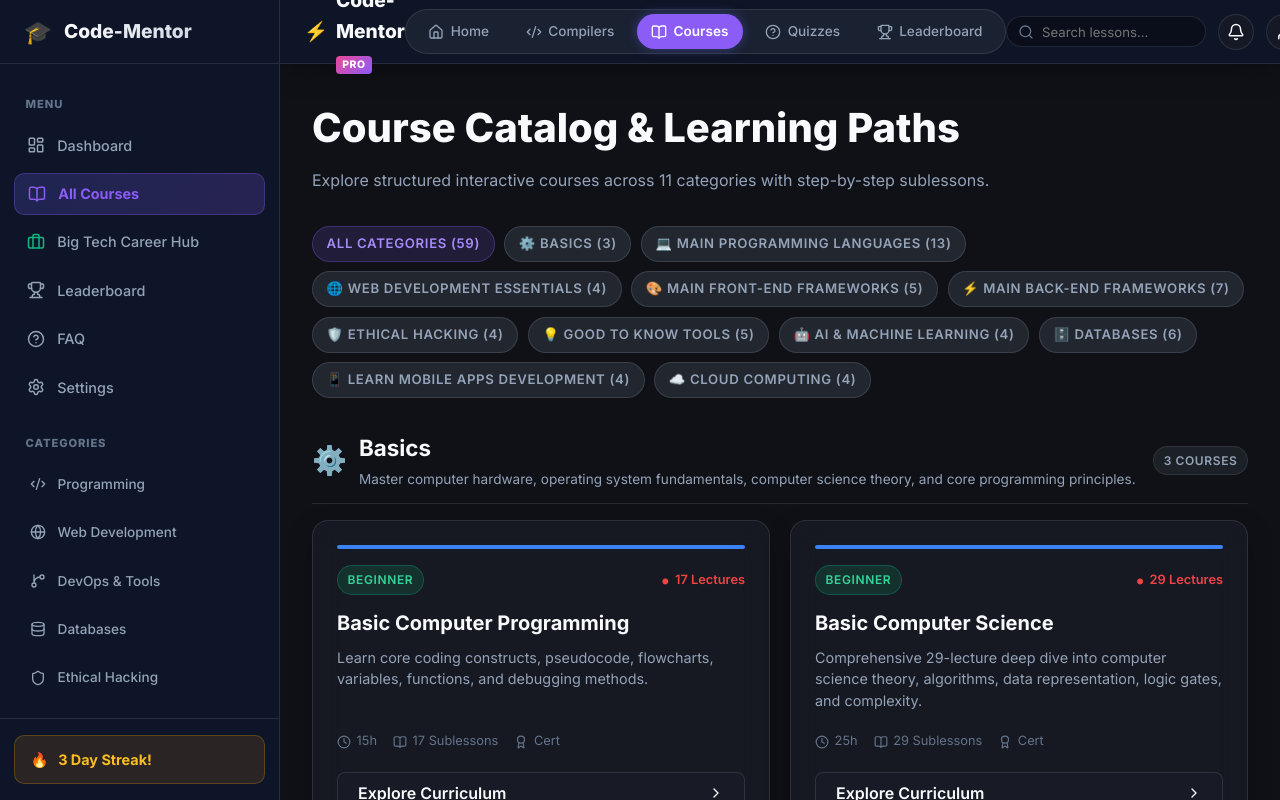
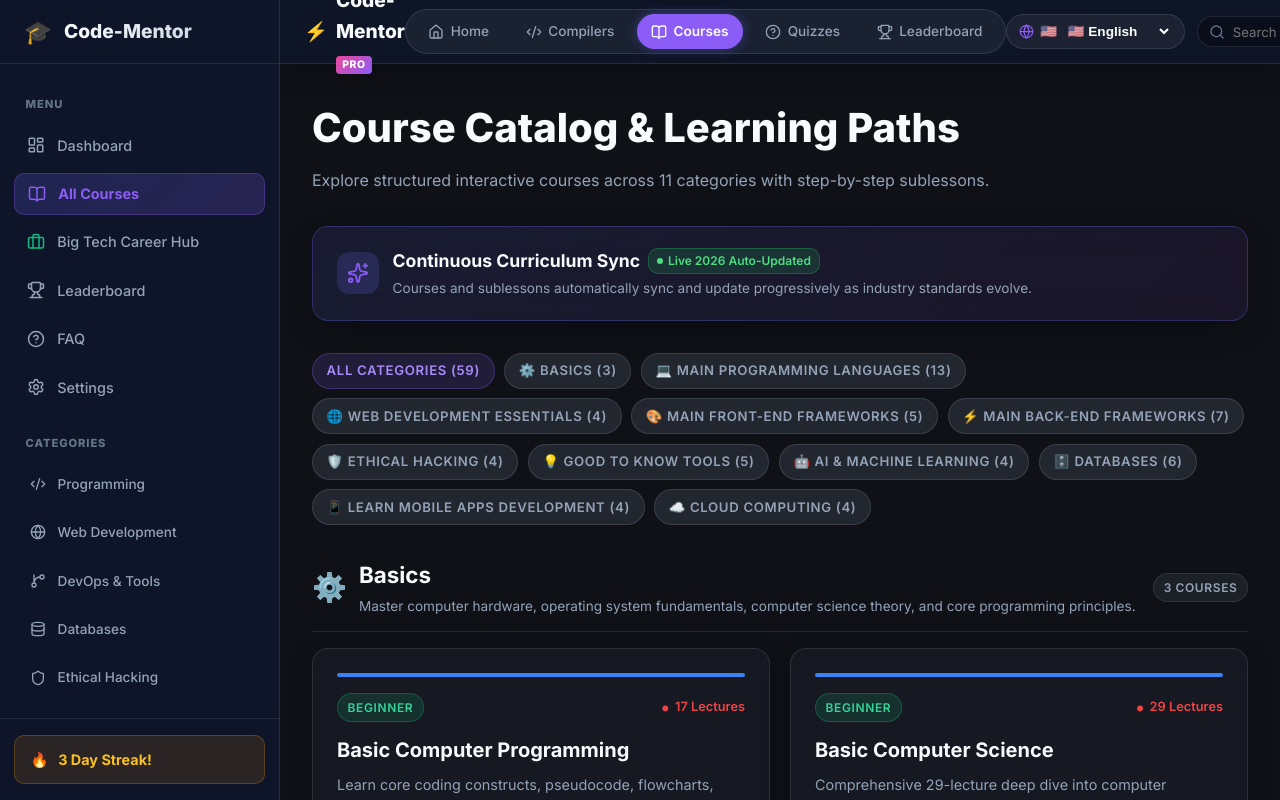
Before and after one commit to 5c077-ctrl/code-mentor, a Next.js app: page /courses in a window 1280 px wide. Shown: the top 800 px of the page. Built offline with nearby package versions, Linux system fonts and the light colour scheme.

Commit message:
Add continuous course sync, app default language selector, AI query formulation error analyzer with suggested questions, and compiler real-time syntax notifications

```diff
--- a/src/app/api/ai/chat/route.ts
+++ b/src/app/api/ai/chat/route.ts
@@ -2,7 +2,23 @@ import Anthropic from '@anthropic-ai/sdk';
 import { NextResponse } from 'next/server';
 
 function generateTechnicalAiResponse(userQuery: string, lessonContext: string, codeContext: string): string {
-  const q = userQuery.toLowerCase();
+  const q = userQuery.toLowerCase().trim();
+  const wordCount = q.split(/\s+/).length;
+
+  // Question Formulation & Ambiguity Check
+  if (wordCount < 4 || q === 'help' || q === 'error' || q === 'why' || q === 'broken' || q === 'code') {
+    return `### 💡 Question Formulation Analysis & Clarification
+
+> ⚠️ **Insight on Question Formulation**: Your question *"${userQuery}"* is quite brief and lacks specific context (such as error logs, line numbers, or target outcome).
+
+To get the most precise technical answer, consider one of these **clarified technical questions**:
+
+- ❓ **"Why am I receiving an error in ${lessonContext} and how do I fix it?"**
+- ❓ **"What is the step-by-step algorithmic solution for ${lessonContext}?"**
+- ❓ **"Can you review my workspace code and analyze its time/space complexity?"**
+
+*You can copy and ask any of the questions above for an instant detailed breakdown!*`;
+  }
 
   // 1. CYBERSECURITY & ETHICAL HACKING
   if (q.includes('cyber') || q.includes('security') || q.includes('hack') || q.includes('exploit') || q.includes('xss') || q.includes('sqli') || q.includes('nmap') || q.includes('burp') || q.includes('csrf') || q.includes('crypto') || q.includes('malware') || q.includes('jwt') || q.includes('buffer overflow') || q.includes('penetration') || q.includes('vulnerability')) {
--- a/src/app/courses/page.tsx
+++ b/src/app/courses/page.tsx
@@ -2,7 +2,7 @@ import Card from '@/components/ui/Card';
 import Badge from '@/components/ui/Badge';
 import Link from 'next/link';
 import Button from '@/components/ui/Button';
-import { Clock, BookOpen, Award, ChevronRight } from 'lucide-react';
+import { Clock, BookOpen, Award, ChevronRight, Sparkles } from 'lucide-react';
 import { getAllCourses, getAllCategories } from '@/lib/db';
 
 export default async function CoursesPage({
@@ -39,6 +39,57 @@ export default async function CoursesPage({
           Explore structured interactive courses across {categories.length} categories with step-by-step sublessons.
         </p>
       </header>
+
+      {/* Live Curriculum Sync & Continuous Updates Banner */}
+      <Card style={{
+        background: 'linear-gradient(135deg, rgba(99, 102, 241, 0.12), rgba(168, 85, 247, 0.08))',
+        border: '1px solid rgba(99, 102, 241, 0.3)',
+        padding: '1.25rem 1.5rem',
+        borderRadius: '16px',
+        display: 'flex',
+        alignItems: 'center',
+        justifyContent: 'space-between',
+        gap: '1rem',
+        flexWrap: 'wrap',
+      }}>
+        <div style={{ display: 'flex', alignItems: 'center', gap: '0.85rem' }}>
+          <div style={{
+            display: 'flex',
+            alignItems: 'center',
+            justifyContent: 'center',
+            width: '42px',
+            height: '42px',
+            borderRadius: '12px',
+            background: 'rgba(99, 102, 241, 0.2)',
+            color: 'var(--accent-primary)',
+          }}>
+            <Sparkles size={22} />
+          </div>
+          <div>
+            <div style={{ display: 'flex', alignItems: 'center', gap: '0.5rem' }}>
+              <h3 style={{ fontSize: '1.1rem', fontWeight: 700, margin: 0 }}>Continuous Curriculum Sync</h3>
+              <span style={{
+                background: 'rgba(34, 197, 94, 0.15)',
+                color: '#4ade80',
+                border: '1px solid rgba(34, 197, 94, 0.3)',
+                padding: '0.15rem 0.5rem',
+                borderRadius: '10px',
+                fontSize: '0.75rem',
+                fontWeight: 600,
+                display: 'inline-flex',
+                alignItems: 'center',
+                gap: '0.3rem',
+              }}>
+                <span style={{ width: '6px', height: '6px', borderRadius: '50%', background: '#4ade80', display: 'inline-block' }}></span>
+                Live 2026 Auto-Updated
+              </span>
+            </div>
+            <p style={{ color: 'var(--text-secondary)', fontSize: '0.85rem', margin: '0.2rem 0 0 0' }}>
+              Courses and sublessons automatically sync and update progressively as industry standards evolve.
+            </p>
+          </div>
+        </div>
+      </Card>
 
       {/* Category Pills Filter */}
       <div
--- /dev/null
+++ b/src/components/layout/LanguageSelector.tsx
@@ -0,0 +1,56 @@
+'use client';
+
+import { useLanguageStore, SUPPORTED_LANGUAGES, AppLanguage } from '@/store/useLanguageStore';
+import { Globe } from 'lucide-react';
+
+export default function LanguageSelector() {
+  const { language, setLanguage } = useLanguageStore();
+
+  const currentLang = SUPPORTED_LANGUAGES.find((l) => l.code === language) || SUPPORTED_LANGUAGES[0];
+
+  return (
+    <div style={{ position: 'relative', display: 'inline-flex', alignItems: 'center' }}>
+      <div
+        style={{
+          display: 'flex',
+          alignItems: 'center',
+          gap: '0.4rem',
+          background: 'rgba(255, 255, 255, 0.06)',
+          border: '1px solid var(--glass-border)',
+          borderRadius: '20px',
+          padding: '0.35rem 0.75rem',
+          fontSize: '0.85rem',
+          color: 'white',
+          cursor: 'pointer',
+        }}
+      >
+        <Globe size={15} color="var(--accent-primary)" />
+        <span>{currentLang.flag}</span>
+        <select
+          value={language}
+          onChange={(e) => setLanguage(e.target.value as AppLanguage)}
+          aria-label="Select default app language"
+          style={{
+            background: 'transparent',
+            border: 'none',
+            color: 'white',
+            fontWeight: 600,
+            fontSize: '0.85rem',
+            outline: 'none',
+            cursor: 'pointer',
+          }}
+        >
+          {SUPPORTED_LANGUAGES.map((lang) => (
+            <option
+              key={lang.code}
+              value={lang.code}
+              style={{ background: '#12131C', color: 'white' }}
+            >
+              {lang.flag} {lang.name}
+            </option>
+          ))}
+        </select>
+      </div>
+    </div>
+  );
+}
--- a/src/components/layout/Navbar.tsx
+++ b/src/components/layout/Navbar.tsx
@@ -3,6 +3,7 @@
 import Link from 'next/link';
 import { usePathname } from 'next/navigation';
 import { Search, Bell, User, Menu, Code2, Home, BookOpen, HelpCircle, Trophy } from 'lucide-react';
+import LanguageSelector from './LanguageSelector';
 import styles from './Navbar.module.css';
 
 export default function Navbar() {
@@ -47,6 +48,7 @@ export default function Navbar() {
       </nav>
 
       <div className={styles.right}>
+        <LanguageSelector />
         <div className={styles.searchBar}>
           <Search size={16} className={styles.searchIcon} />
           <input type="text" placeholder="Search lessons..." />
--- /dev/null
+++ b/src/store/useLanguageStore.ts
@@ -0,0 +1,35 @@
+import { create } from 'zustand';
+import { persist } from 'zustand/middleware';
+
+export type AppLanguage = 'en' | 'fr' | 'es' | 'de' | 'pt';
+
+export interface LanguageOption {
+  code: AppLanguage;
+  name: string;
+  flag: string;
+}
+
+export const SUPPORTED_LANGUAGES: LanguageOption[] = [
+  { code: 'en', name: 'English', flag: '🇺🇸' },
+  { code: 'fr', name: 'Français', flag: '🇫🇷' },
+  { code: 'es', name: 'Español', flag: '🇪🇸' },
+  { code: 'de', name: 'Deutsch', flag: '🇩🇪' },
+  { code: 'pt', name: 'Português', flag: '🇵🇹' },
+];
+
+interface LanguageState {
+  language: AppLanguage;
+  setLanguage: (lang: AppLanguage) => void;
+}
+
+export const useLanguageStore = create<LanguageState>()(
+  persist(
+    (set) => ({
+      language: 'en',
+      setLanguage: (language: AppLanguage) => set({ language }),
+    }),
+    {
+      name: 'code-mentor-language',
+    }
+  )
+);
```
Also changed, not shown: src/components/learn/AiChatPanel.tsx (+7 -3 lines), src/components/learn/CodeEditor.tsx (+99 -3 lines).
